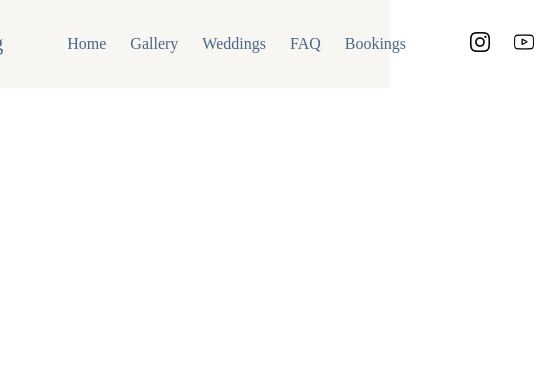
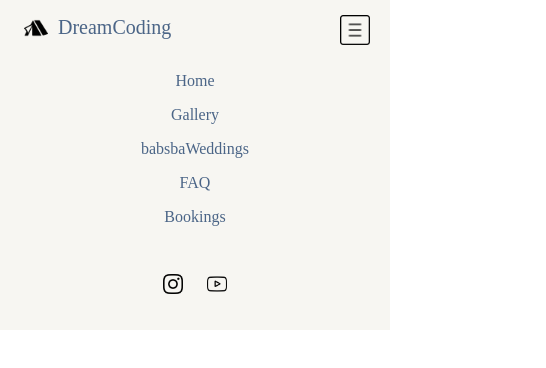
Before and after one commit to hotbreakb/Study_CSS, a plain HTML site: page index.html in a window 390 px wide. Shown: the whole page, 546 px wide, since content can reach past the window. Drawn offline with Linux system fonts and the light colour scheme.

Commit message:
Mobile View

```diff
--- a/index.html
+++ b/index.html
@@ -13,21 +13,27 @@
     <nav>
         <div class="navbar__title">
             <img src="Images/camping-tent.png">
-            DreamCoding
+            <a href="#">DreamCoding</a>
         </div>
 
         <ul class="navbar__menu">
-            <li>Home</li>
-            <li>Gallery</li>
-            <li>Weddings</li>
-            <li>FAQ</li>
-            <li>Bookings</li>
+
+
+            <li><a href="#">Home</a></li>
+            <li><a href="#">Gallery</a></li>
+            <li>babsba<a href="#">Weddings</a></li>
+            <li><a href="#">FAQ</a></li>
+            <li><a href="#">Bookings</a></li>
         </ul>
 
         <ul class="navbar__icons">
             <li><img src="Images/instagram.png"></li>
             <li><img src="Images/youtube.png"></li>
         </ul>
+
+        <a href="#" class="navbar__active">
+            <img src="Images/square.png" alt="">
+        </a>
     </nav>
 </body>
 
--- a/style.css
+++ b/style.css
@@ -11,10 +11,14 @@ nav{
     background-color: var(--nav-background);
     color: var(--nav-font);
     display: flex;
-    justify-content: center;
+    justify-content: space-between;
     align-items: center;
     padding: 8px 12px;
-    /* width: 100%; */
+}
+
+a{
+    text-decoration: none;
+    color: var(--nav-font);
 }
 
 .navbar__title{
@@ -30,6 +34,7 @@ nav{
 
 .navbar__menu{
     display: flex;
+    padding: 0;
 }
 
 .navbar__menu li{
@@ -37,8 +42,15 @@ nav{
     padding: 8px 12px;
 }
 
+.navbar__menu li:hover{
+    background-color: tomato;
+    border-radius: 4px;
+    color: white;
+}
+
 .navbar__icons{
     display: flex;
+    padding: 0;
 }
 
 .navbar__icons img{
@@ -49,3 +61,42 @@ nav{
     list-style: none;
     padding: 8px 12px;
 }
+
+.navbar__active{
+    display: none;
+}
+
+@media screen and (max-width: 768px){
+    nav{
+        flex-direction: column;
+        /* align-items: center; */
+        align-items: flex-start;
+    }
+
+    .navbar__menu{
+        flex-direction: column;
+        width: 100%;
+    }
+
+    .navbar__menu li{
+        text-align: center;
+        width: 100%;
+        padding: 8px 0px;
+    }
+
+    .navbar__icons{
+        width: 100%;
+        justify-content: center;
+    }
+
+    .navbar__active{
+        display: block;
+        position: absolute;
+        right: 20px;
+        top: 15px;
+    }
+
+    .navbar__active img{
+        width: 30px;
+    }
+}
```
Also changed, not shown: Images/square.png (added).
